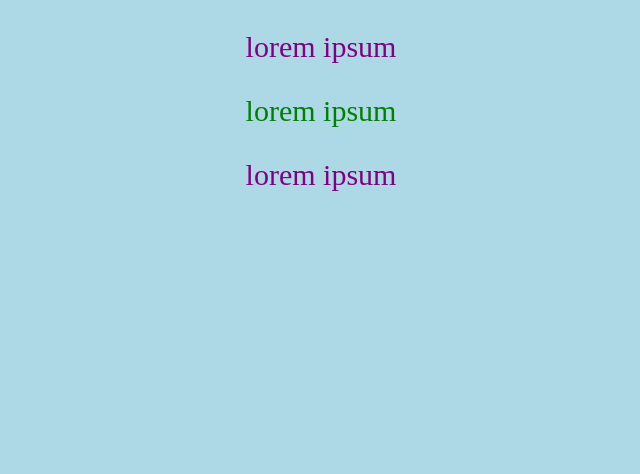
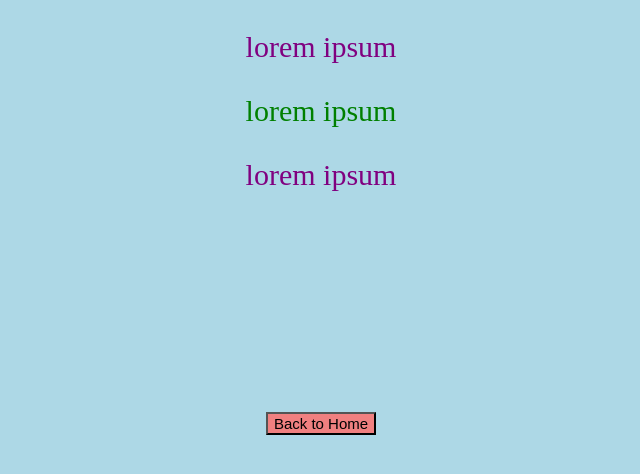
Before and after one commit to fsafiia/multipleWebpages, a plain HTML site: page about.html in a window 1280 px wide. Shown: the whole page, without its empty margins (319-959 px from the left). Drawn offline with Linux system fonts and the light colour scheme.

Commit message:
secondcommit

```diff
--- a/about.html
+++ b/about.html
@@ -12,6 +12,7 @@
 <p id="one"> lorem ipsum</p>
 <p id="two"> lorem ipsum</p>
 <p id="three"> lorem ipsum</p>
+    <a href="index.html"><button>Back to Home</button> </a>
 </div>
 </body>
 </html>
--- a/style.css
+++ b/style.css
@@ -60,3 +60,10 @@ h1{
     padding-top: 200px;
 
 }
+
+button{
+    color: black;
+    background-color: lightcoral;
+    font-size: 15px;
+    margin-top: 200px;
+}
```
Also changed, not shown: products.html (+1 -1 lines).
